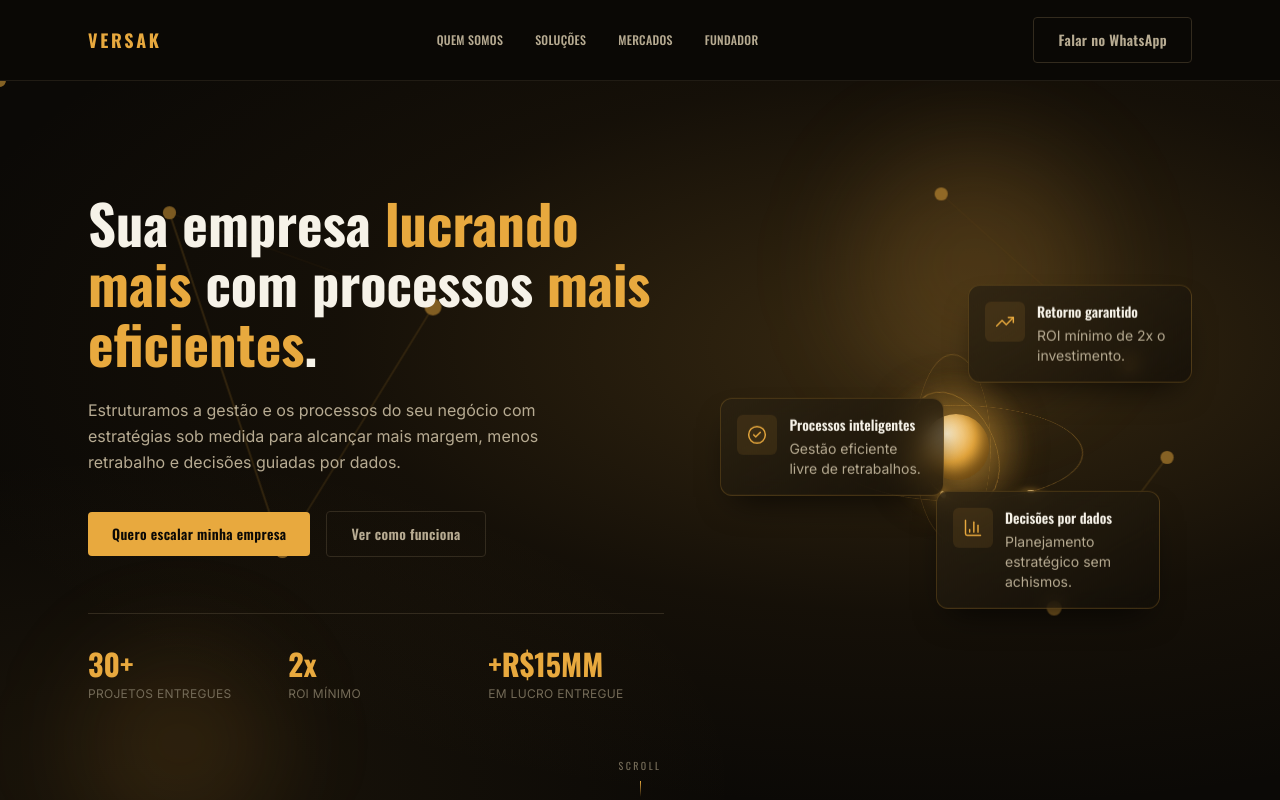
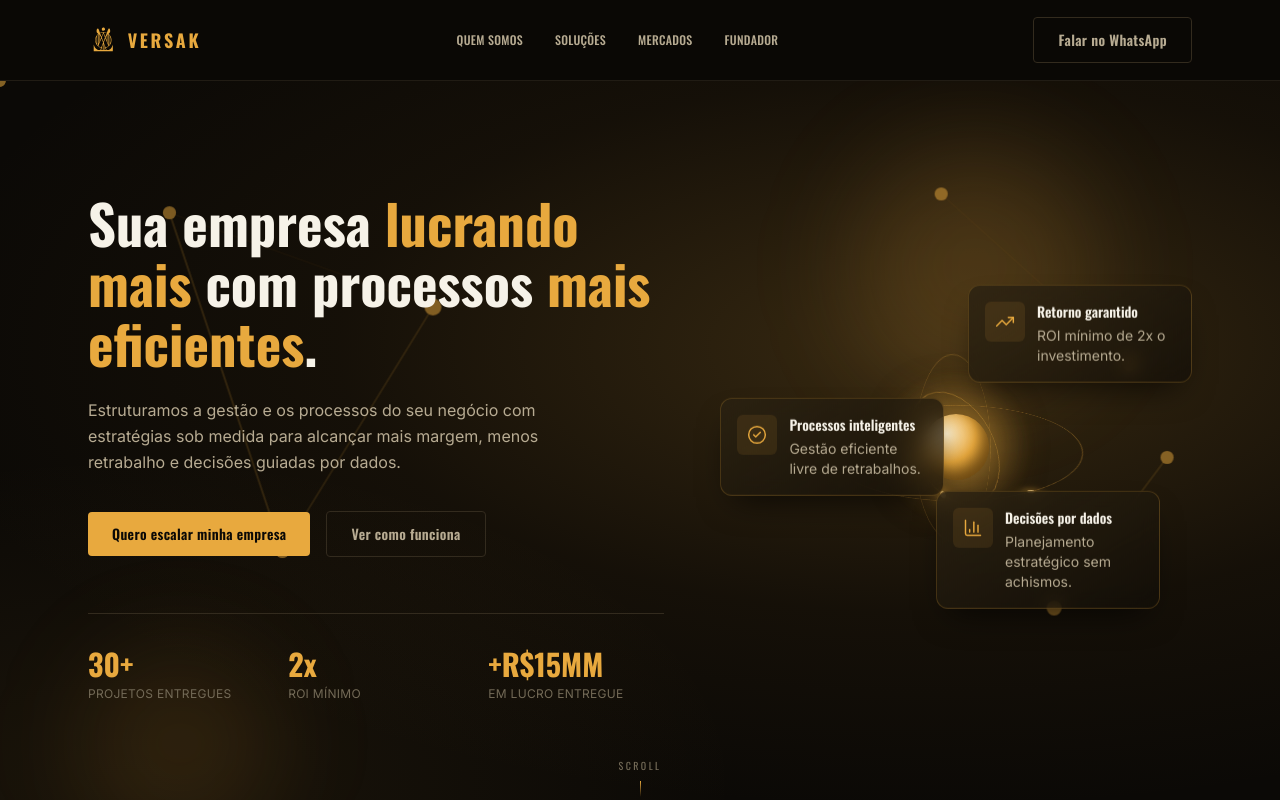
Before and after one commit to O-Carvalho/Versak, a Next.js app: page / in a window 1280 px wide. Shown: the top 800 px of the page. Built offline with nearby package versions, Linux system fonts and the light colour scheme.

Commit message:
feat: add vectorized brand logo to header

```diff
--- a/components/sections/header.tsx
+++ b/components/sections/header.tsx
@@ -5,6 +5,7 @@ import { motion, useMotionValueEvent, useScroll } from "motion/react"
 import { Container } from "@/components/ui/container"
 import { Button } from "@/components/ui/button"
 import { MobileNav } from "@/components/ui/mobile-nav"
+import { Logo } from "@/components/ui/logo"
 import { site, linkWhatsapp } from "@/content/site"
 
 export function Header() {
@@ -23,9 +24,10 @@ export function Header() {
       }`}
     >
       <Container className="relative flex h-20 items-center justify-between">
-        <span className="font-display text-lg font-bold tracking-[0.15em] text-gold">
-          {site.nome.toUpperCase()}
-        </span>
+        <a href="#" className="flex items-center gap-2.5 text-gold">
+          <Logo className="h-9 w-auto" />
+          <span className="font-display text-lg font-bold tracking-[0.15em]">{site.nome.toUpperCase()}</span>
+        </a>
 
         <nav className="hidden items-center gap-8 md:flex" onMouseLeave={() => setHovered(null)}>
           {site.nav.map((item) => (
```
